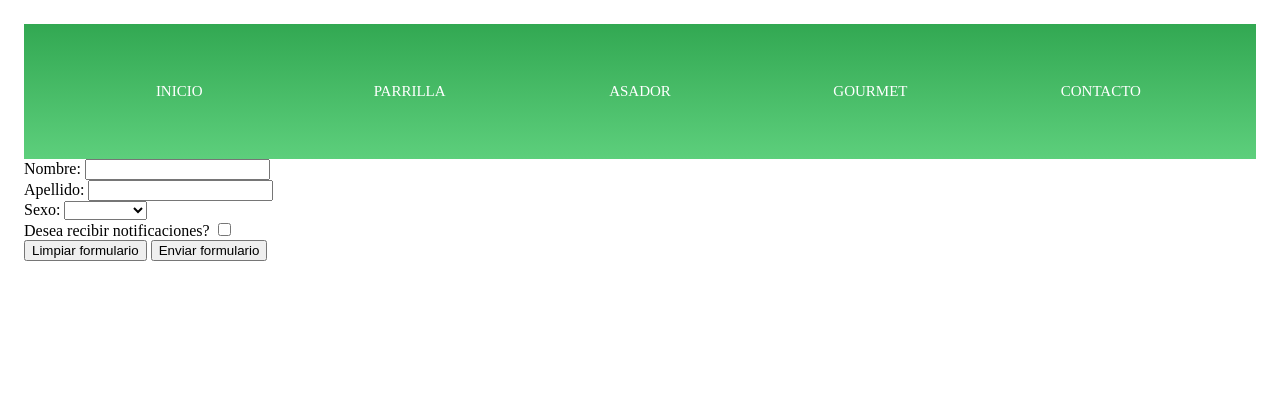
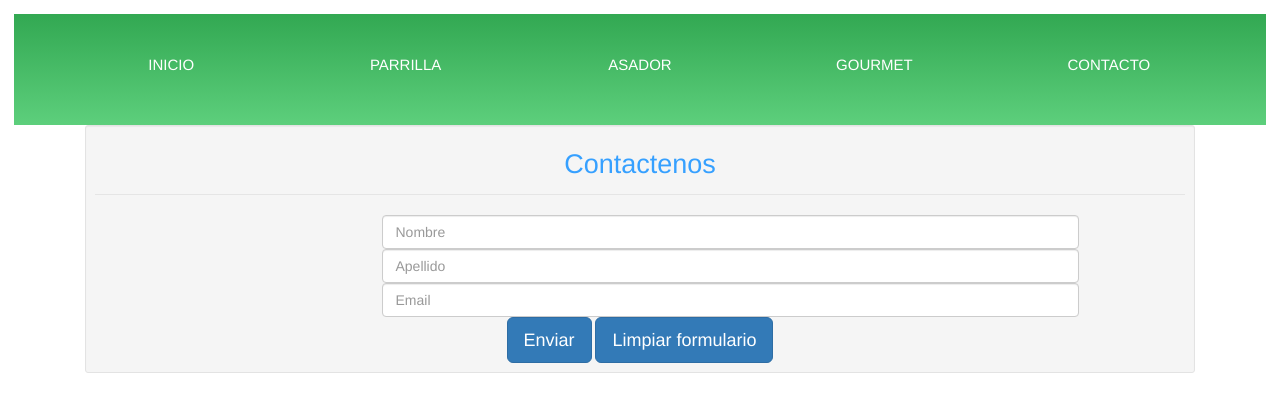
Before and after one commit to pablo092/GastronomiaHervida, a plain HTML site: page contacto.html in a window 1280 px wide. Drawn offline with nearby package versions, Linux system fonts and the light colour scheme.

Commit message:
Clase 12

```diff
--- a/contacto.html
+++ b/contacto.html
@@ -6,6 +6,11 @@
     <meta name="viewport" content="width=device-width, initial-scale=1.0">
     <title>Contacto</title>
     <link rel="stylesheet" href="estilos.css" />
+    <link rel="stylesheet" href="https://stackpath.bootstrapcdn.com/bootstrap/4.4.1/css/bootstrap.min.css"> <!-- CDN de Bootstrap del CSS -->
+    <script src="https://stackpath.bootstrapcdn.com/bootstrap/4.4.1/js/bootstrap.min.js"></script> <!-- CDN de Bootstrap del JS -->
+    <script src="https://code.jquery.com/jquery-3.4.1.slim.min.js"></script><!-- CDN de la librería de Jquery  -->
+    <script src="https://cdn.jsdelivr.net/npm/popper.js@1.16.0/dist/umd/popper.min.js"></script><!-- CDN de la librería de Popper  -->
+    <link href="//netdna.bootstrapcdn.com/bootstrap/3.0.0/css/bootstrap.min.css" rel="stylesheet">
 </head>
 <body>
     <header>
@@ -30,30 +35,46 @@
         </nav>
     </header>
     <form action="">
-        <div>
-            <label for="nombre">Nombre:</label>
-            <input type="text" name="nombre" />
-        </div>
-        <div>
-            <label for="apellido">Apellido:</label>
-            <input type="text" name="apellido" />
-        </div>
-        <div>
-            <label for="sexo">Sexo:</label>
-            <select name="sexo">
-                <option></option>
-                <option value="F">Femenino</option>
-                <option value="M">Masculino</option>
-            </select>
-        </div>
-        <div>
-            <label for="acepta">Desea recibir notificaciones?</label>
-            <input type="checkbox" name="acepta" value="1"/>
-        </div>
-        <div>
-            <input type="reset" value="Limpiar formulario"/>
-            <input type="submit" value="Enviar formulario"/>
+        <div class="container">
+            <div class="row">
+                <div class="col-md-12">
+                    <div class="well well-sm">
+                        <form class="form-horizontal" method="post">
+                            <fieldset>
+                                <legend class="text-center header">Contactenos</legend>
+
+                                <div class="form-group">
+                                    <span class="col-md-1 col-md-offset-2 text-center"><i class="fa fa-user bigicon"></i></span>
+                                    <div class="col-md-8">
+                                        <input id="nombre" name="name" type="text" placeholder="Nombre" class="form-control">
+                                    </div>
+                                </div>
+                                <div class="form-group">
+                                    <span class="col-md-1 col-md-offset-2 text-center"><i class="fa fa-user bigicon"></i></span>
+                                    <div class="col-md-8">
+                                        <input id="apellido" name="name" type="text" placeholder="Apellido" class="form-control">
+                                    </div>
+                                </div>
+
+                                <div class="form-group">
+                                    <span class="col-md-1 col-md-offset-2 text-center"><i class="fa fa-envelope-o bigicon"></i></span>
+                                    <div class="col-md-8">
+                                        <input id="email" name="email" type="text" placeholder="Email" class="form-control">
+                                    </div>
+                                </div>
+                                <div class="form-group">
+                                    <div class="col-md-12 text-center">
+                                        <button type="submit" class="btn btn-primary btn-lg">Enviar</button>
+                                        <button type="reset" class="btn btn-primary btn-lg">Limpiar formulario</button>
+                                    </div>
+                                </div>
+                            </fieldset>
+                        </form>
+                    </div>
+                </div>
+            </div>
         </div>
     </form>
+    <script src="https://cdn.jsdelivr.net/npm/bootstrap@5.0.1/dist/js/bootstrap.bundle.min.js" integrity="sha384-gtEjrD/SeCtmISkJkNUaaKMoLD0//ElJ19smozuHV6z3Iehds+3Ulb9Bn9Plx0x4" crossorigin="anonymous"></script>
 </body>
 </html>
--- a/estilos.css
+++ b/estilos.css
@@ -221,6 +221,17 @@ article, aside, footer {
     animation-iteration-count: infinite;
 }
 
+.header {
+    color: #36A0FF;
+    font-size: 27px;
+    padding: 10px;
+}
+
+.bigicon {
+    font-size: 35px;
+    color: #36A0FF;
+}
+
 @keyframes colores {
     0% {
         background-color: red;
@@ -246,7 +257,6 @@ article, aside, footer {
     }
 }
 
-
 @keyframes texto {
     from {
         opacity: 0;
@@ -255,3 +265,5 @@ article, aside, footer {
         opacity: 1;
     }
 }
+
+@import url("//netdna.bootstrapcdn.com/bootstrap/3.0.0/css/bootstrap.min.css");
```
Also changed, not shown: home.html (+2 -0 lines).
